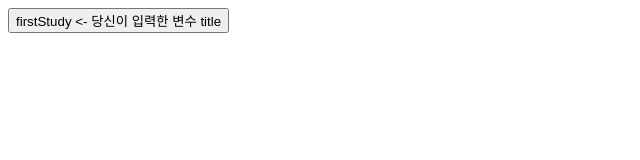
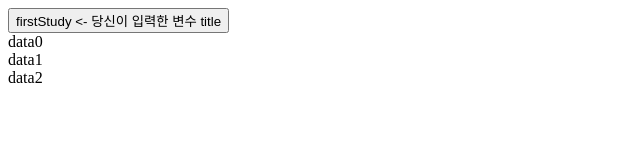
Before and after one commit to NasKim311/angular_study, an Angular app: page / in a window 1280 px wide. Shown: the top 160 px of the page, without its empty margins (0-640 px from the left). Built offline with nearby package versions, Linux system fonts and the light colour scheme.

Commit message:
4강 완료

```diff
--- a/src/app/app.component.html
+++ b/src/app/app.component.html
@@ -1,3 +1,4 @@
 <button (click)="clickAfterPrint()">
   {{ title }} <- 당신이 입력한 변수 title
 </button>
+<div *ngFor="let item of showArray">{{ item }}</div>
--- a/src/app/app.component.ts
+++ b/src/app/app.component.ts
@@ -1,4 +1,6 @@
 import { Component } from '@angular/core';
+
+const array: Array<string> = ['data0', 'data1', 'data2'];
 
 @Component({
   selector: 'app-root',
@@ -6,14 +8,22 @@ import { Component } from '@angular/core';
   styleUrls: ['./app.component.css'],
 })
 export class AppComponent {
-  title = 'firstStudy';
+  title: string = 'firstStudy';
+
+  showArray: Array<string>;
 
   constructor() {
     // -> 최초 단 1번만 동작하는 함수
-    console.log('동작');
+    this.showArray = array;
   }
 
   public clickAfterPrint(): void {
-    console.log('출력');
+    this._innerFunc();
+    console.log(array);
+    console.log(this.title);
+  }
+
+  private _innerFunc() {
+    array.push('data' + array.length);
   }
 }
```
